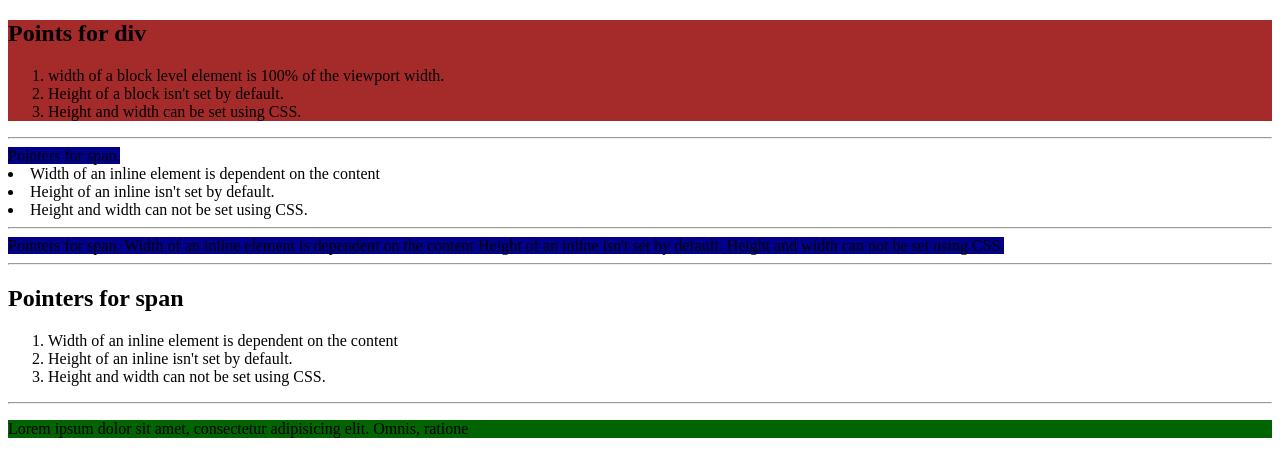
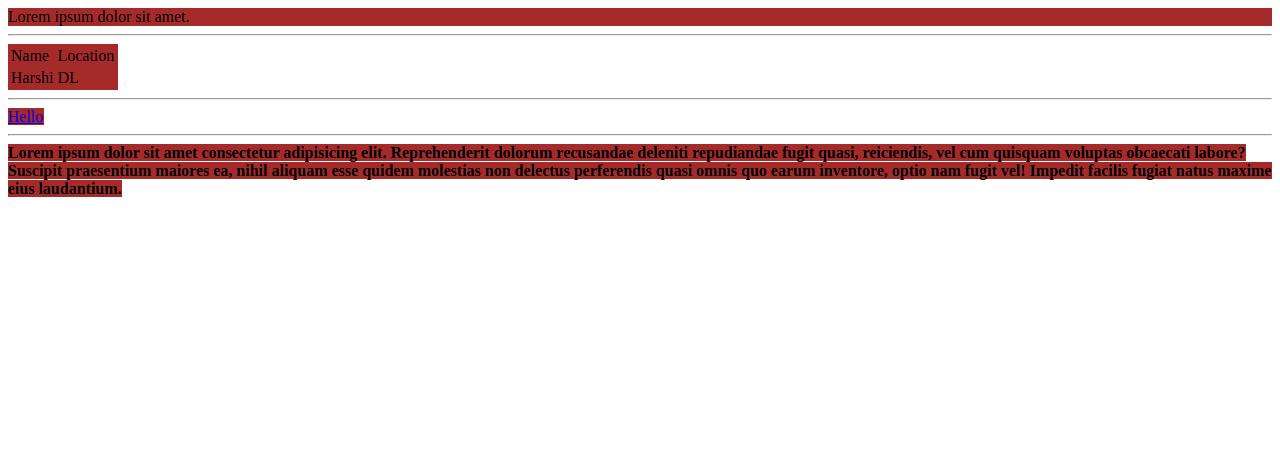
Before and after one commit to harshi1517/FullStackCourse, a plain HTML site: page css2.html in a window 1280 px wide. Drawn offline with Linux system fonts and the light colour scheme.

Commit message:
block and inline 2

```diff
--- a/css2.html
+++ b/css2.html
@@ -6,52 +6,29 @@
     <meta name="viewport" content="width=device-width, initial-scale=1.0">
     <title>Full Stack</title>
     <style>
-        div
-        {
-            background-color:brown;
-        }
-        span
-        {
-            background-color:darkblue;
-        }
-        p{
-            background-color: darkgreen;
-        }
+       .bg{
+           background-color: brown;
+       }
     </style>
 </head>
 <body>
-    <div>
-      <h2> Points for div</h2>
-      <ol>
-        <li> width of a block level element is 100% of the viewport width.</li>
-        <li> Height of a block isn't set by default.</li>
-        <li> Height and width can be set using CSS.</li>
-    </ol>
+    <div class= "bg">
+        Lorem ipsum dolor sit amet.
     </div>
     <hr>
-    <span>
-        Pointers for span.
-            <li>Width of an inline element is dependent on the content</li>
-            <li>Height of an inline isn't set by default.</li>
-            <li> Height and width can not be set using CSS.</li>
-    </span>
+     <table class="bg">    <!-- Table is 2-D block element-->
+       <tr>
+          <td>Name</td>
+          <td>Location</td>
+       </tr>
+       <tr>
+          <td>Harshi</td>
+          <td>DL</td>
+    </tr>
+    </table>
     <hr>
-    <span>
-        Pointers for span.
-        Width of an inline element is dependent on the content</li>
-        Height of an inline isn't set by default.
-        Height and width can not be set using CSS.
-    </span>
+    <a href=" " class = "bg" width="10px"> Hello </a>
     <hr>
-    <span>
-        <h2>Pointers for span</h2>
-        <ol>
-            <li>Width of an inline element is dependent on the content</li>
-            <li>Height of an inline isn't set by default.</li>
-            <li> Height and width can not be set using CSS.</li>
-        </ol>
-    </span>
-    <hr>
-    <p>Lorem ipsum dolor sit amet, consectetur adipisicing elit. Omnis, ratione</p>
+    <b class = "bg">Lorem ipsum dolor sit amet consectetur adipisicing elit. Reprehenderit dolorum recusandae deleniti repudiandae fugit quasi, reiciendis, vel cum quisquam voluptas obcaecati labore? Suscipit praesentium maiores ea, nihil aliquam esse quidem molestias non delectus perferendis quasi omnis quo earum inventore, optio nam fugit vel! Impedit facilis fugiat natus maxime eius laudantium.</b>
 </body>
 </html>
```
